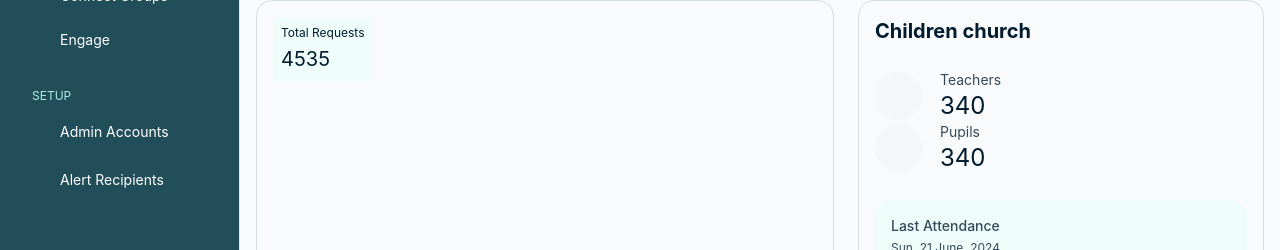
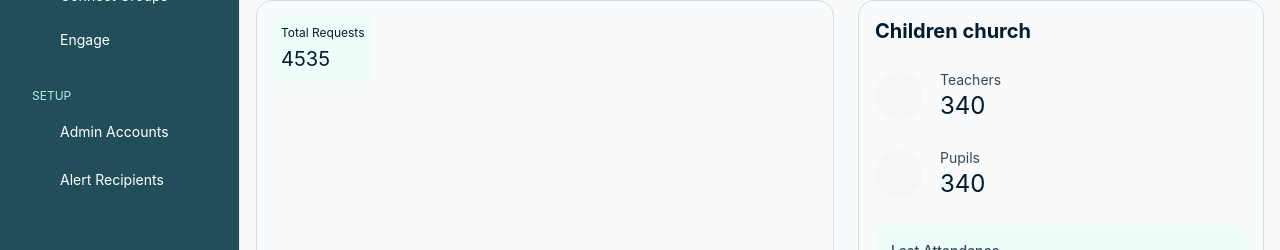
Before and after one commit to egdiala/christ-villa, a React (Vite) app: page / in a window 1280 px wide. Shown: the part 320-570 px from the top of the page. Built offline with nearby package versions, Linux system fonts and the light colour scheme; some icons are missing.

Commit message:
fix: spaced children church statistics

```diff
--- a/src/components/pages/dashboard/ChildrenChurchCard.tsx
+++ b/src/components/pages/dashboard/ChildrenChurchCard.tsx
@@ -15,7 +15,7 @@ export const DashboardChildrenChurchCard = () => {
     <div className="border border-blue-4 p-4 rounded-2xl grid gap-y-[25.33px]">
       <h3 className="font-bold text-xl text-text-primary">Children church</h3>
 
-      <div className="flex flex-col">
+      <div className="flex flex-col gap-y-[25.33px]">
         {childrenChurchStats.map((ccStat) => (
           <div className="flex items-center gap-x-[17px]" key={ccStat.id}>
             <div className="flex justify-center items-center bg-blue-5 rounded-full p-3 size-12">
```
